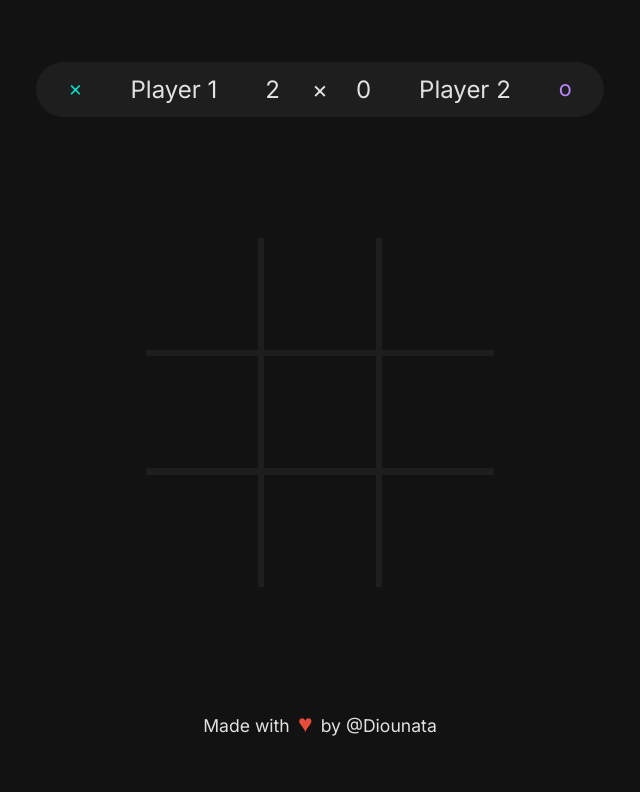
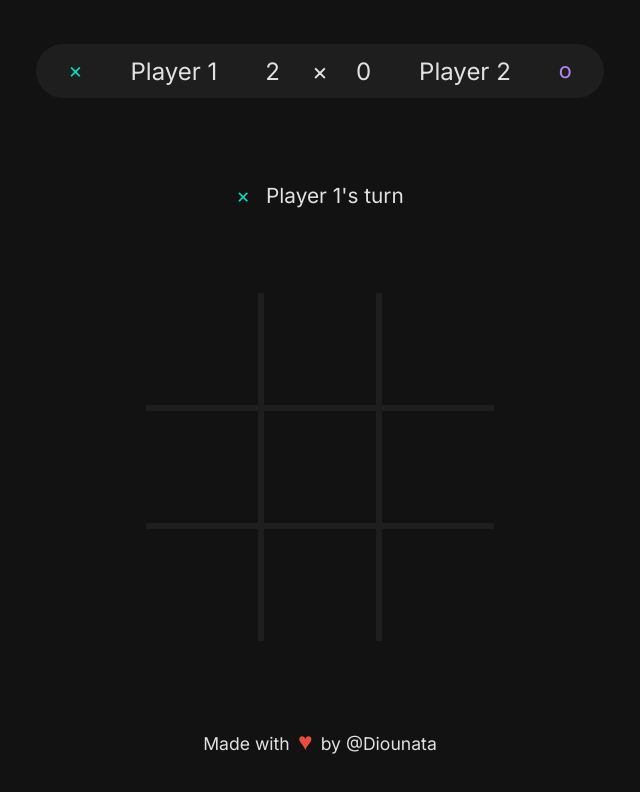
Before and after one commit to Diounata/tic-tac-toe, a Next.js app: page / in a window 1280 px wide. Shown: the top 792 px of the page, without its empty margins (320-960 px from the left). Built offline with nearby package versions, Linux system fonts and the light colour scheme.

Commit message:
Add player turn component

```diff
--- /dev/null
+++ b/src/Components/PlayerTurn.tsx
@@ -0,0 +1,18 @@
+import styles from '../styles/PlayerTurn.module.scss';
+
+import { useGame } from '../Contexts/GameContext';
+
+export default function PlayerTurn() {
+    const { playerTurn } = useGame();
+
+    return (
+        <div className={styles.playerTurnContainer}>
+            {playerTurn === 'X'
+                ? <span className='x'>&times;</span>
+                : <span className='o'>o</span>
+            }
+
+            {playerTurn === 'X' ? 'Player 1' : 'Player 2'}'s turn
+        </div>
+    );
+}
--- a/src/Components/Scoreboard.tsx
+++ b/src/Components/Scoreboard.tsx
@@ -5,7 +5,7 @@ export default function Scoreboard() {
         <header className={styles.scoreboardComponent}>
             <div>
                 <div>
-                    <span className={styles.x}>&times;</span> Player 1
+                    <span className='x'>&times;</span> Player 1
                 </div>
                 <div>2</div>
             </div>
@@ -15,7 +15,7 @@ export default function Scoreboard() {
             <div>
                 <div>0</div>
                 <div>
-                    Player 2 <span className={styles.o}>o</span>
+                    Player 2 <span className='o'>o</span>
                 </div>
             </div>
         </header>
--- a/src/Contexts/GameContext.tsx
+++ b/src/Contexts/GameContext.tsx
@@ -14,6 +14,7 @@ interface ChildrenProps {
 
 interface ContextProps {
     position: string[];
+    playerTurn: string;
     changePosition(number: number): void;
 }
 
@@ -39,6 +40,7 @@ export function GameContextProvider({ children }: ChildrenProps) {
         <GameContext.Provider
             value={{
                 position,
+                playerTurn,
                 changePosition,
             }}
         >
--- a/src/pages/index.tsx
+++ b/src/pages/index.tsx
@@ -1,4 +1,5 @@
 import Scoreboard from '../Components/Scoreboard';
+import PlayerTurn from '../Components/PlayerTurn';
 import Game from '../Components/Game';
 import Footer from '../Components/Footer';
 
@@ -9,6 +10,7 @@ export default function Home() {
         <GameContextProvider>
             <div className='container'>
                 <Scoreboard />
+                <PlayerTurn />
                 <Game />
                 <Footer />
             </div>
--- /dev/null
+++ b/src/styles/PlayerTurn.module.scss
@@ -0,0 +1,10 @@
+.playerTurnContainer {
+    display: flex;
+    align-items: center;
+
+    font-size: 1.3rem;
+
+    span {
+        margin-right: 1rem;
+    }
+}
--- a/src/styles/Scoreboard.module.scss
+++ b/src/styles/Scoreboard.module.scss
@@ -23,11 +23,3 @@
     display: flex;
     justify-content: center;
 }
-
-.x {
-    color: var(--blue);
-}
-
-.o {
-    color: var(--purple);
-}
--- a/src/styles/main.scss
+++ b/src/styles/main.scss
@@ -22,6 +22,14 @@ html {
     padding: 0.1rem 0;
 }
 
+.x {
+    color: var(--blue);
+}
+
+.o {
+    color: var(--purple);
+}
+
 :root {
     --dark-color: #121212;
     --light-color: #1e1e1e;
```
